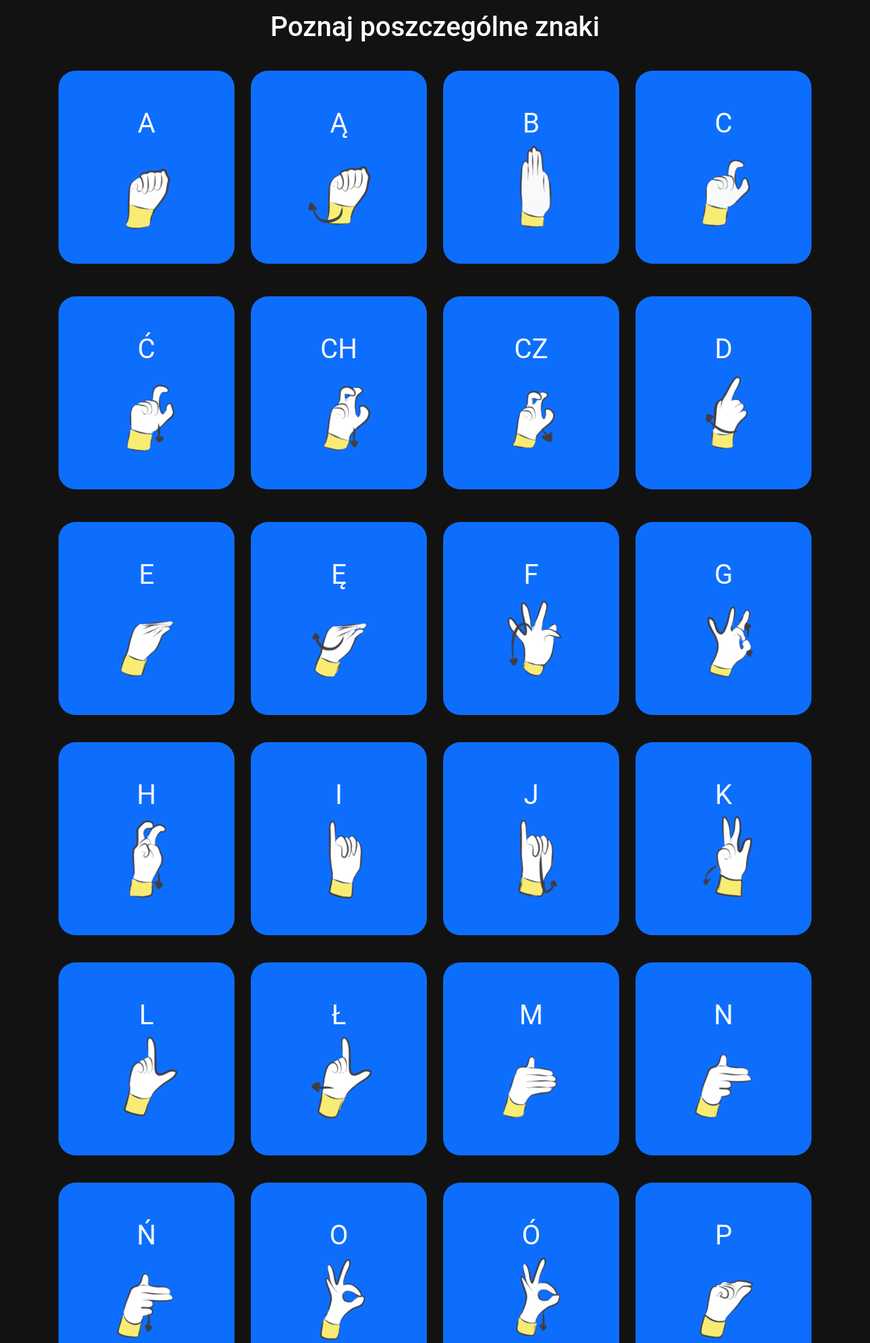
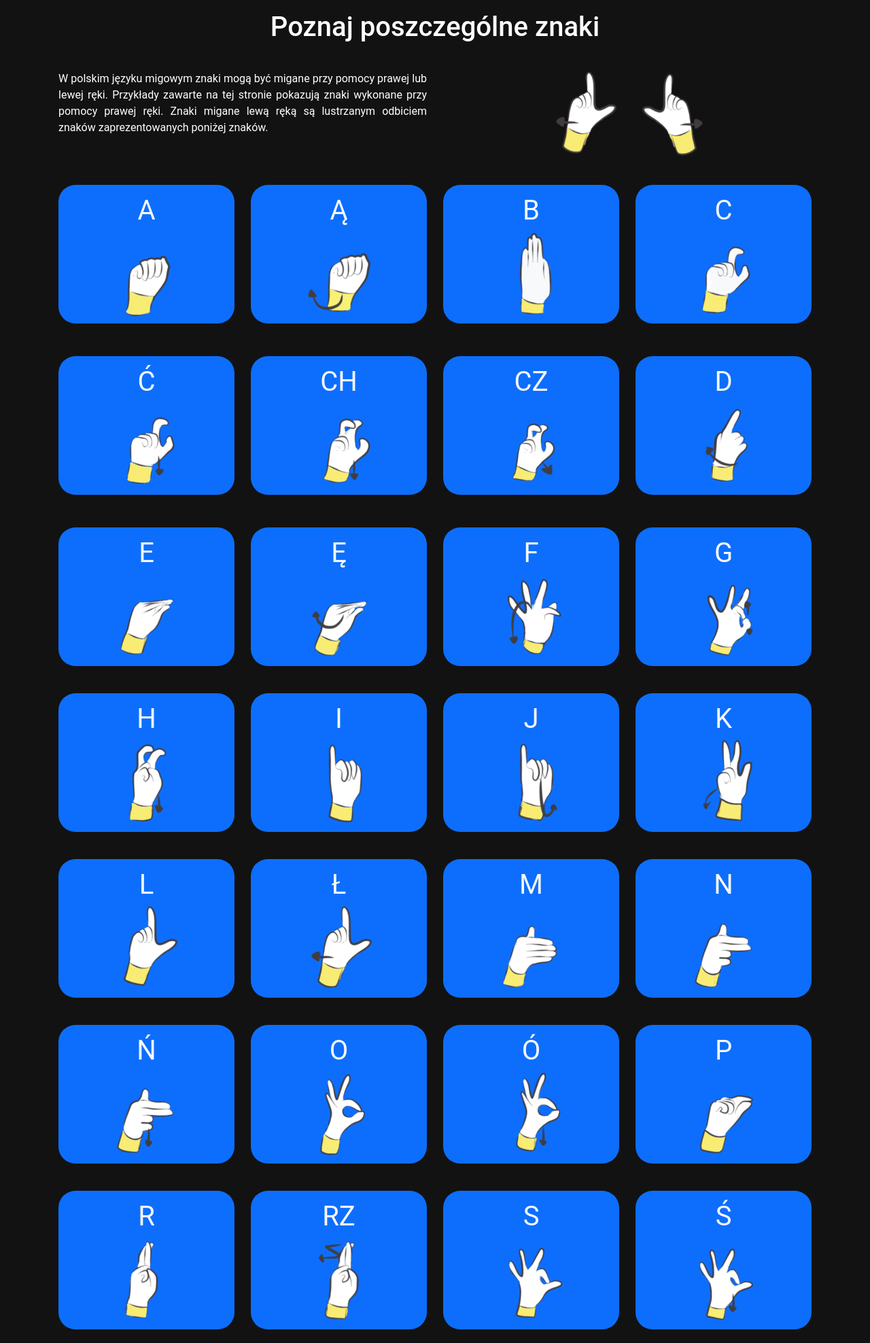
Before and after one commit to KoloNaukowe-RAI/PSL-Alphabet-Recognition-App, a Django app: page /signs/ in a window 1280 px wide. Shown: the part 78-2054 px from the top of the page at 68% size. Run offline with Django 5.2, Linux system fonts and the light colour scheme; some libraries are stand-ins or nearby versions.

Commit message:
Added info to signs.html

```diff
--- a/kalambury_app/static/css/signs.css
+++ b/kalambury_app/static/css/signs.css
@@ -31,3 +31,6 @@
     max-width: 100%;
     min-width: 40px;
 }
+.mirror p{
+    text-align: justify
+}
--- a/templates/signs.html
+++ b/templates/signs.html
@@ -45,208 +45,227 @@
   <div class="d-flex justify-content-center my-3" id = "heder"><h1>Poznaj poszczególne znaki</h1></div>
   <div class="container-lg" >
     <div class="row my-2">
+      <div class="col-6 my-3 justify-content-center mirror">
+        <p>W polskim języku migowym znaki mogą być migane przy pomocy prawej lub lewej ręki. Przykłady zawarte na tej stronie pokazują znaki wykonane
+          przy pomocy prawej ręki. Znaki migane lewą ręką są lustrzanym odbiciem znaków zaprezentowanych poniżej znaków.
+        </p>
+        </div>
+        <div class ="col-6 p-2">
+          <div class="d-flex flex-row justify-content-center">
+            <div class ="my-2">
+              <img src="{%static 'ikonki_migi/Ł.png'%}" class="img-fluid mx-auto d-block" p-1" alt="Ł">
+            </div>
+            <div class ="my-2">
+              <img src="{%static 'ikonki_migi/Ł_l.png'%}" class="img-fluid mx-auto d-block" p-1" alt="Ł_l">
+            </div>
+          </div>
+        </div>
+    </div>
+  </div>
+  <div class="container-lg" >
+    <div class="row my-2">
       <div class="col-sm-3 text-center my-3">
-        <div class="p-5 bg-primary text-light justify-content-center hover_dark change_color"  id = "a_btn" onclick='changeVideo("{%static 'video_examples/A.mp4'%}");'>
+        <div class="p-2 bg-primary text-light justify-content-center hover_dark change_color"  id = "a_btn" onclick='changeVideo("{%static 'video_examples/A.mp4'%}");'>
           A <img src="{%static 'ikonki_migi/A.png'%}" class="img-fluid mx-auto d-block" p-1" alt="A">
         </div>
       </div>
       <div class="col-sm-3 text-center  my-3">
-        <div class="p-5 bg-primary text-light justify-content-center hover_dark change_color"  onclick='changeVideo("{%static 'video_examples/A.mp4'%}");'>
+        <div class="p-2 bg-primary text-light justify-content-center hover_dark change_color"  onclick='changeVideo("{%static 'video_examples/A.mp4'%}");'>
           Ą <img src="{%static 'ikonki_migi\Ą.png'%}" class="img-fluid mx-auto d-block" alt="Ą">
         </div>
       </div>
       <div class="col-sm-3 text-center  my-3">
-        <div class="p-5 bg-primary text-light justify-content-center hover_dark change_color"  onclick='changeVideo("{%static 'video_examples/B.mp4'%}");'>
+        <div class="p-2 bg-primary text-light justify-content-center hover_dark change_color"  onclick='changeVideo("{%static 'video_examples/B.mp4'%}");'>
           B <img src="{%static 'ikonki_migi\B.png'%}" class="img-fluid mx-auto d-block" alt="B">
         </div>
 
       </div>
       <div class="col-sm-3 text-center  my-3">
-        <div class="p-5 bg-primary text-light justify-content-center hover_dark change_color"  onclick='changeVideo("{%static 'video_examples/C.mp4'%}");'>
+        <div class="p-2 bg-primary text-light justify-content-center hover_dark change_color"  onclick='changeVideo("{%static 'video_examples/C.mp4'%}");'>
           C <img src="{%static 'ikonki_migi\C.png'%}" class="img-fluid mx-auto d-block" alt="C">
         </div>
       </div>
     </div>
     <div class="row my-2  my-3">
       <div class="col-sm-3 text-center my-3">
-        <div class="p-5 bg-primary text-light justify-content-center hover_dark change_color"  onclick='changeVideo("{%static 'video_examples/A.mp4'%}");'>
+        <div class="p-2 bg-primary text-light justify-content-center hover_dark change_color"  onclick='changeVideo("{%static 'video_examples/A.mp4'%}");'>
           Ć <img src="{%static 'ikonki_migi\Ć.png'%}" class="img-fluid mx-auto d-block" alt="Ć">
         </div>
       </div>
       <div class="col-sm-3 text-center my-3">
-        <div class="p-5 bg-primary text-light justify-content-center hover_dark change_color" onclick='changeVideo("{%static 'video_examples/A.mp4'%}");'>
+        <div class="p-2 bg-primary text-light justify-content-center hover_dark change_color" onclick='changeVideo("{%static 'video_examples/A.mp4'%}");'>
           CH <img src="{%static 'ikonki_migi\CH.png'%}" class="img-fluid mx-auto d-block" alt="CH">
         </div>
       </div>
       <div class="col-sm-3 text-center my-3">
-        <div class="p-5 bg-primary text-light justify-content-center hover_dark change_color" onclick='changeVideo("{%static 'video_examples/A.mp4'%}");'>
+        <div class="p-2 bg-primary text-light justify-content-center hover_dark change_color" onclick='changeVideo("{%static 'video_examples/A.mp4'%}");'>
           CZ <img src="{%static 'ikonki_migi\CZ.png'%}" class="img-fluid mx-auto d-block" alt="CZ">
         </div>
 
       </div>
       <div class="col-sm-3 text-center my-3">
-        <div class="p-5 bg-primary text-light justify-content-center hover_dark change_color" onclick='changeVideo("{%static 'video_examples/D.mp4'%}");'>
+        <div class="p-2 bg-primary text-light justify-content-center hover_dark change_color" onclick='changeVideo("{%static 'video_examples/D.mp4'%}");'>
           D <img src="{%static 'ikonki_migi\D.png'%}" class="img-fluid mx-auto d-block" alt="D">
         </div>
       </div>
     </div>
     <div class="row my-2">
       <div class="col-sm-3 text-center my-3">
-        <div class="p-5 bg-primary text-light justify-content-center hover_dark change_color"  onclick='changeVideo("{%static 'video_examples/E.mp4'%}");'>
+        <div class="p-2 bg-primary text-light justify-content-center hover_dark change_color"  onclick='changeVideo("{%static 'video_examples/E.mp4'%}");'>
           E <img src="{%static 'ikonki_migi\E.png'%}" class="img-fluid mx-auto d-block" alt="E">
         </div>
       </div>
       <div class="col-sm-3 text-center my-3">
-        <div class="p-5 bg-primary text-light justify-content-center hover_dark change_color" onclick='changeVideo("{%static 'video_examples/A.mp4'%}");'>
+        <div class="p-2 bg-primary text-light justify-content-center hover_dark change_color" onclick='changeVideo("{%static 'video_examples/A.mp4'%}");'>
           Ę <img src="{%static 'ikonki_migi\Ę.png'%}" class="img-fluid mx-auto d-block" alt="Ę">
         </div>
       </div>
       <div class="col-sm-3 text-center my-3">
-        <div class="p-5 bg-primary text-light justify-content-center hover_dark change_color" onclick='changeVideo("{%static 'video_examples/A.mp4'%}");'>
+        <div class="p-2 bg-primary text-light justify-content-center hover_dark change_color" onclick='changeVideo("{%static 'video_examples/A.mp4'%}");'>
           F <img src="{%static 'ikonki_migi\F.png'%}" class="img-fluid mx-auto d-block" alt="F">
         </div>
 
       </div>
       <div class="col-sm-3 text-center my-3">
-        <div class="p-5 bg-primary text-light justify-content-center hover_dark change_color" onclick='changeVideo("{%static 'video_examples/G.mp4'%}");'>
+        <div class="p-2 bg-primary text-light justify-content-center hover_dark change_color" onclick='changeVideo("{%static 'video_examples/G.mp4'%}");'>
           G <img src="{%static 'ikonki_migi\G.png'%}" class="img-fluid mx-auto d-block" alt="G">
         </div>
       </div>
     </div>
     <div class="row my-2">
       <div class="col-sm-3 text-center my-3">
-        <div class="p-5 bg-primary text-light justify-content-center hover_dark change_color"  onclick='changeVideo("{%static 'video_examples/H.mp4'%}");'>
+        <div class="p-2 bg-primary text-light justify-content-center hover_dark change_color"  onclick='changeVideo("{%static 'video_examples/H.mp4'%}");'>
           H <img src="{%static 'ikonki_migi\H.png'%}" class="img-fluid mx-auto d-block" alt="H">
         </div>
       </div>
       <div class="col-sm-3 text-center my-3">
-        <div class="p-5 bg-primary text-light justify-content-center hover_dark change_color" onclick='changeVideo("{%static 'video_examples/I.mp4'%}");'>
+        <div class="p-2 bg-primary text-light justify-content-center hover_dark change_color" onclick='changeVideo("{%static 'video_examples/I.mp4'%}");'>
           I <img src="{%static 'ikonki_migi\I.png'%}" class="img-fluid mx-auto d-block" alt="I">
         </div>
       </div>
       <div class="col-sm-3 text-center my-3">
-        <div class="p-5 bg-primary text-light justify-content-center hover_dark change_color" onclick='changeVideo("{%static 'video_examples/J.mp4'%}");'>
+        <div class="p-2 bg-primary text-light justify-content-center hover_dark change_color" onclick='changeVideo("{%static 'video_examples/J.mp4'%}");'>
           J <img src="{%static 'ikonki_migi\J.png'%}" class="img-fluid mx-auto d-block" alt="J">
         </div>
 
       </div>
       <div class="col-sm-3 text-center my-3">
-        <div class="p-5 bg-primary text-light justify-content-center hover_dark change_color" onclick='changeVideo("{%static 'video_examples/K.mp4'%}");'>
+        <div class="p-2 bg-primary text-light justify-content-center hover_dark change_color" onclick='changeVideo("{%static 'video_examples/K.mp4'%}");'>
           K <img src="{%static 'ikonki_migi\K.png'%}" class="img-fluid mx-auto d-block" alt="K">
         </div>
       </div>
     </div>
     <div class="row my-2">
       <div class="col-sm-3 text-center my-3">
-        <div class="p-5 bg-primary text-light justify-content-center hover_dark change_color"  onclick='changeVideo("{%static 'video_examples/L.mp4'%}");'>
+        <div class="p-2 bg-primary text-light justify-content-center hover_dark change_color"  onclick='changeVideo("{%static 'video_examples/L.mp4'%}");'>
           L <img src="{%static 'ikonki_migi\L.png'%}" class="img-fluid mx-auto d-block" alt="L">
         </div>
       </div>
       <div class="col-sm-3 text-center my-3">
-        <div class="p-5 bg-primary text-light justify-content-center hover_dark change_color" onclick='changeVideo("{%static 'video_examples/Ł.mp4'%}");'>
+        <div class="p-2 bg-primary text-light justify-content-center hover_dark change_color" onclick='changeVideo("{%static 'video_examples/Ł.mp4'%}");'>
           Ł <img src="{%static 'ikonki_migi\Ł.png'%}" class="img-fluid mx-auto d-block" alt="Ł">
         </div>
       </div>
       <div class="col-sm-3 text-center my-3">
-        <div class="p-5 bg-primary text-light justify-content-center hover_dark change_color" onclick='changeVideo("{%static 'video_examples/M.mp4'%}");'>
+        <div class="p-2 bg-primary text-light justify-content-center hover_dark change_color" onclick='changeVideo("{%static 'video_examples/M.mp4'%}");'>
           M <img src="{%static 'ikonki_migi\M.png'%}" class="img-fluid mx-auto d-block" alt="M">
         </div>
 
       </div>
       <div class="col-sm-3 text-center my-3">
-        <div class="p-5 bg-primary text-light justify-content-center hover_dark change_color" onclick='changeVideo("{%static 'video_examples/N.mp4'%}");'>
+        <div class="p-2 bg-primary text-light justify-content-center hover_dark change_color" onclick='changeVideo("{%static 'video_examples/N.mp4'%}");'>
           N <img src="{%static 'ikonki_migi\N.png'%}" class="img-fluid mx-auto d-block" alt="N">
         </div>
       </div>
     </div>
     <div class="row my-2">
       <div class="col-sm-3 text-center my-3">
-        <div class="p-5 bg-primary text-light justify-content-center hover_dark change_color"  onclick='changeVideo("{%static 'video_examples/Ń.mp4'%}");'>
+        <div class="p-2 bg-primary text-light justify-content-center hover_dark change_color"  onclick='changeVideo("{%static 'video_examples/Ń.mp4'%}");'>
           Ń <img src="{%static 'ikonki_migi\Ń.png'%}" class="img-fluid mx-auto d-block" alt="Ń">
         </div>
       </div>
       <div class="col-sm-3 text-center my-3">
-        <div class="p-5 bg-primary text-light justify-content-center hover_dark change_color" onclick='changeVideo("{%static 'video_examples/A.mp4'%}");'>
+        <div class="p-2 bg-primary text-light justify-content-center hover_dark change_color" onclick='changeVideo("{%static 'video_examples/A.mp4'%}");'>
           O <img src="{%static 'ikonki_migi\O.png'%}" class="img-fluid mx-auto d-block" alt="O">
         </div>
       </div>
       <div class="col-sm-3 text-center my-3">
-        <div class="p-5 bg-primary text-light justify-content-center hover_dark change_color" onclick='changeVideo("{%static 'video_examples/A.mp4'%}");'>
+        <div class="p-2 bg-primary text-light justify-content-center hover_dark change_color" onclick='changeVideo("{%static 'video_examples/A.mp4'%}");'>
           Ó <img src="{%static 'ikonki_migi\Ó.png'%}" class="img-fluid mx-auto d-block" alt="Ó">
         </div>
 
       </div>
       <div class="col-sm-3 text-center my-3">
-        <div class="p-5 bg-primary text-light justify-content-center hover_dark change_color" onclick='changeVideo("{%static 'video_examples/A.mp4'%}");'>
+        <div class="p-2 bg-primary text-light justify-content-center hover_dark change_color" onclick='changeVideo("{%static 'video_examples/A.mp4'%}");'>
           P <img src="{%static 'ikonki_migi\P.png'%}" class="img-fluid mx-auto d-block" alt="P">
         </div>
       </div>
     </div>
     <div class="row my-2">
       <div class="col-sm-3 text-center my-3">
-        <div class="p-5 bg-primary text-light justify-content-center hover_dark change_color"  onclick='changeVideo("{%static 'video_examples/R.mp4'%}");'>
+        <div class="p-2 bg-primary text-light justify-content-center hover_dark change_color"  onclick='changeVideo("{%static 'video_examples/R.mp4'%}");'>
           R <img src="{%static 'ikonki_migi\R.png'%}" class="img-fluid mx-auto d-block" alt="R">
         </div>
       </div>
       <div class="col-sm-3 text-center my-3">
-        <div class="p-5 bg-primary text-light justify-content-center hover_dark change_color" onclick='changeVideo("{%static 'video_examples/A.mp4'%}");'>
+        <div class="p-2 bg-primary text-light justify-content-center hover_dark change_color" onclick='changeVideo("{%static 'video_examples/A.mp4'%}");'>
           RZ <img src="{%static 'ikonki_migi\RZ.png'%}" class="img-fluid mx-auto d-block" alt="RZ">
         </div>
       </div>
       <div class="col-sm-3 text-center my-3">
-        <div class="p-5 bg-primary text-light justify-content-center hover_dark change_color" onclick='changeVideo("{%static 'video_examples/A.mp4'%}");'>
+        <div class="p-2 bg-primary text-light justify-content-center hover_dark change_color" onclick='changeVideo("{%static 'video_examples/A.mp4'%}");'>
           S <img src="{%static 'ikonki_migi\S.png'%}" class="img-fluid mx-auto d-block" alt="S">
         </div>
 
       </div>
       <div class="col-sm-3 text-center my-3">
-        <div class="p-5 bg-primary text-light justify-content-center hover_dark change_color" onclick='changeVideo("{%static 'video_examples/A.mp4'%}");'>
+        <div class="p-2 bg-primary text-light justify-content-center hover_dark change_color" onclick='changeVideo("{%static 'video_examples/A.mp4'%}");'>
           Ś <img src="{%static 'ikonki_migi\Ś.png'%}" class="img-fluid mx-auto d-block" alt="Ś">
         </div>
       </div>
     </div>
     <div class="row my-2">
       <div class="col-sm-3 text-center my-3">
-        <div class="p-5 bg-primary text-light justify-content-center hover_dark change_color"  onclick='changeVideo("{%static 'video_examples/A.mp4'%}");'>
+        <div class="p-2 bg-primary text-light justify-content-center hover_dark change_color"  onclick='changeVideo("{%static 'video_examples/A.mp4'%}");'>
           SZ <img src="{%static 'ikonki_migi\SZ.png'%}" class="img-fluid mx-auto d-block" alt="SZ">
         </div>
       </div>
       <div class="col-sm-3 text-center my-3">
-        <div class="p-5 bg-primary text-light justify-content-center hover_dark change_color" onclick='changeVideo("{%static 'video_examples/A.mp4'%}");'>
+        <div class="p-2 bg-primary text-light justify-content-center hover_dark change_color" onclick='changeVideo("{%static 'video_examples/A.mp4'%}");'>
           T <img src="{%static 'ikonki_migi\T.png'%}" class="img-fluid mx-auto d-block" alt="T">
         </div>
       </div>
       <div class="col-sm-3 text-center my-3">
-        <div class="p-5 bg-primary text-light justify-content-center hover_dark change_color" onclick='changeVideo("{%static 'video_examples/U.mp4'%}");'>
+        <div class="p-2 bg-primary text-light justify-content-center hover_dark change_color" onclick='changeVideo("{%static 'video_examples/U.mp4'%}");'>
           U <img src="{%static 'ikonki_migi\U.png'%}" class="img-fluid mx-auto d-block" alt="U">
         </div>
 
       </div>
       <div class="col-sm-3 text-center my-3">
-        <div class="p-5 bg-primary text-light justify-content-center hover_dark change_color" onclick='changeVideo("{%static 'video_examples/W.mp4'%}");'>
+        <div class="p-2 bg-primary text-light justify-content-center hover_dark change_color" onclick='changeVideo("{%static 'video_examples/W.mp4'%}");'>
           W <img src="{%static 'ikonki_migi\W.png'%}" class="img-fluid mx-auto d-block" alt="W">
         </div>
       </div>
     </div>
     <div class="row my-2">
       <div class="col-sm-3 text-center my-3">
-        <div class="p-5 bg-primary text-light justify-content-center hover_dark change_color"  onclick='changeVideo("{%static 'video_examples/Y.mp4'%}");'>
+        <div class="p-2 bg-primary text-light justify-content-center hover_dark change_color"  onclick='changeVideo("{%static 'video_examples/Y.mp4'%}");'>
           Y <img src="{%static 'ikonki_migi\Y.png'%}" class="img-fluid mx-auto d-block" alt="Y">
         </div>
       </div>
       <div class="col-sm-3 text-center my-3">
-        <div class="p-5 bg-primary text-light justify-content-center hover_dark change_color">
+        <div class="p-2 bg-primary text-light justify-content-center hover_dark change_color">
           Z <img src="{%static 'ikonki_migi\Z.png'%}" class="img-fluid mx-auto d-block" alt="Z" onclick='changeVideo("{%static 'video_examples/Z.mp4'%}");'>
         </div>
       </div>
       <div class="col-sm-3 text-center my-3">
-        <div class="p-5 bg-primary text-light justify-content-center hover_dark change_color">
+        <div class="p-2 bg-primary text-light justify-content-center hover_dark change_color">
           Ź <img src="{%static 'ikonki_migi\Ź.png'%}" class="img-fluid mx-auto d-block" alt="Ź" onclick='changeVideo("{%static 'video_examples/A.mp4'%}");'>
         </div>
 
       </div>
       <div class="col-sm-3 text-center my-3">
-        <div class="p-5 bg-primary text-light justify-content-center hover_dark change_color">
+        <div class="p-2 bg-primary text-light justify-content-center hover_dark change_color">
           Ż <img src="{%static 'ikonki_migi\Ż.png'%}" class="img-fluid mx-auto d-block" alt="Ż" onclick='changeVideo("{%static 'video_examples/A.mp4'%}");'>
         </div>
       </div>
```
